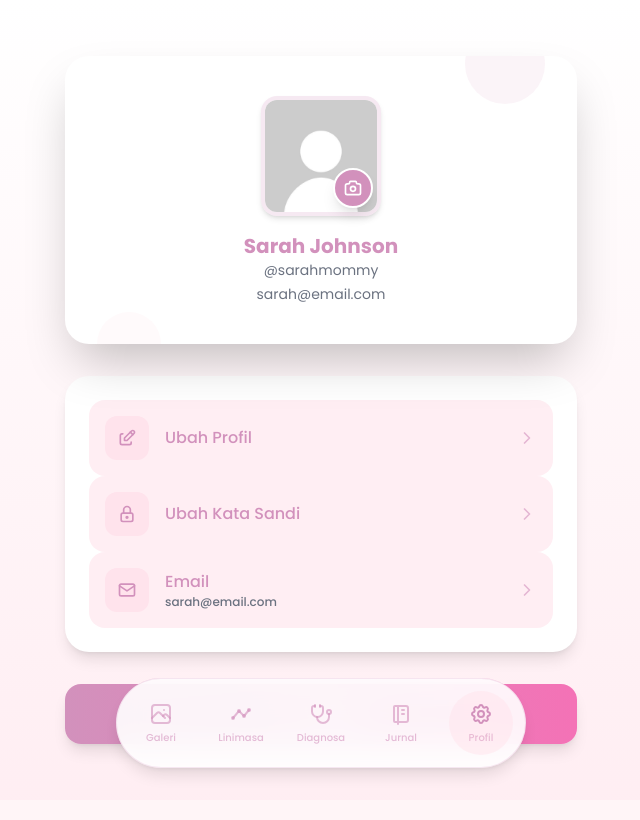
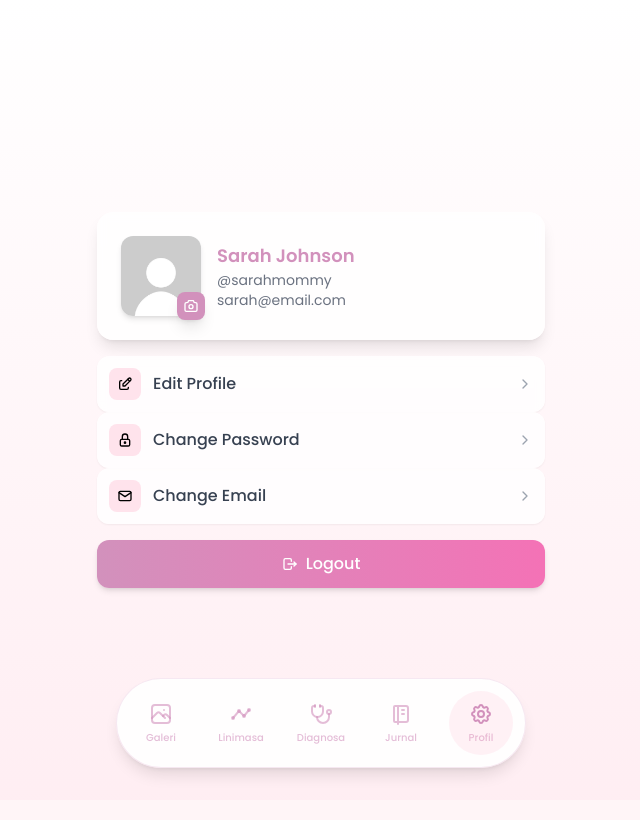
Before and after one commit to Hidayattt24/FE-Velora, a Next.js app: page /main/profile in a window 1280 px wide. Shown: the top 820 px of the page, without its empty margins (319-959 px from the left). Built offline with nearby package versions, Linux system fonts and the light colour scheme.

Commit message:
fix : update ui

```diff
--- a/src/app/main/profile/change-password/page.tsx
+++ b/src/app/main/profile/change-password/page.tsx
@@ -6,71 +6,103 @@ import { motion } from "framer-motion";
 import Link from "next/link";
 
 export default function ChangePasswordPage() {
-  const [password, setPassword] = useState("");
-  const [showPassword, setShowPassword] = useState(false);
+  const [oldPassword, setOldPassword] = useState("");
+  const [newPassword, setNewPassword] = useState("");
+  const [showOldPassword, setShowOldPassword] = useState(false);
+  const [showNewPassword, setShowNewPassword] = useState(false);
 
   return (
-    <div className="min-h-screen flex items-center justify-center bg-gradient-to-b from-white to-[#FFE3EC]/40 px-4 py-8">
-      <div className="bg-white rounded-3xl shadow-2xl p-8 w-full max-w-md relative overflow-hidden">
-        {/* Decorative Circle */}
-        <div className="absolute -top-10 -right-10 w-32 h-32 bg-[#D291BC]/10 rounded-full z-0" />
-        <div className="absolute -bottom-10 -left-10 w-24 h-24 bg-[#D291BC]/10 rounded-full z-0" />
+    <div className="h-screen bg-gradient-to-b from-white to-[#FFE3EC]/40 p-4 md:p-6 flex items-center justify-center">
+      <motion.div
+        initial={{ opacity: 0, y: 20 }}
+        animate={{ opacity: 1, y: 0 }}
+        transition={{ duration: 0.4 }}
+        className="w-full max-w-md relative"
+      >
+        {/* Background decorations */}
+        <div className="absolute -top-8 -left-8 w-24 h-24 bg-[#D291BC]/10 rounded-full blur-xl -z-10" />
+        <div className="absolute -bottom-8 -right-8 w-24 h-24 bg-[#FFE3EC]/30 rounded-full blur-xl -z-10" />
 
-        <div className="relative z-10 flex flex-col items-center mb-8">
-          <div className="bg-[#FFE3EC] p-4 rounded-full mb-3 shadow">
-            <IconLock className="w-8 h-8 text-[#D291BC]" />
+        <div className="bg-white/80 backdrop-blur-sm rounded-2xl shadow-lg p-6">
+          <div className="flex items-center gap-3 mb-6">
+            <div className="bg-[#FFE3EC] p-2 rounded-lg">
+              <IconLock className="w-5 h-5 text-[#D291BC]" />
             </div>
-          <h1 className="text-2xl font-bold text-[#D291BC] text-center">
-            Ubah Kata Sandi
-          </h1>
-          <p className="text-gray-500 text-sm mt-2 text-center max-w-xs">
-            Pastikan kata sandi baru Anda kuat dan mudah diingat.
-          </p>
+            <h1 className="text-xl font-semibold text-[#D291BC]">Change Password</h1>
           </div>
-        <form className="space-y-6 relative z-10">
+
+          <form className="space-y-4">
             <div>
-            <label className="block text-[#D291BC] font-medium mb-1">
-              Kata Sandi Baru
+              <label className="block text-gray-700 text-sm font-medium mb-1">
+                Current Password
               </label>
               <div className="relative">
                 <input
-                type={showPassword ? "text" : "password"}
-                className="w-full px-4 py-3 rounded-xl border border-[#D291BC]/30 focus:border-[#D291BC] focus:ring-2 focus:ring-pink-100 transition-all text-[#D291BC] bg-white pr-12 text-base"
-                value={password}
-                onChange={(e) => setPassword(e.target.value)}
+                  type={showOldPassword ? "text" : "password"}
+                  className="w-full px-3 py-2 rounded-xl border border-[#D291BC]/20 focus:border-[#D291BC] focus:ring-2 focus:ring-[#D291BC]/20 transition-all text-gray-700 bg-white/50 pr-10"
+                  value={oldPassword}
+                  onChange={(e) => setOldPassword(e.target.value)}
                   required
-                placeholder="Masukkan kata sandi baru"
                 />
                 <button
                   type="button"
-                className="absolute right-3 top-1/2 -translate-y-1/2 text-[#D291BC]"
-                onClick={() => setShowPassword((v) => !v)}
-                tabIndex={-1}
+                  className="absolute right-3 top-1/2 -translate-y-1/2 text-gray-400 hover:text-gray-600"
+                  onClick={() => setShowOldPassword(!showOldPassword)}
                 >
-                {showPassword ? (
-                  <IconEyeOff className="w-5 h-5" />
+                  {showOldPassword ? (
+                    <IconEyeOff className="w-4 h-4" />
                   ) : (
-                  <IconEye className="w-5 h-5" />
+                    <IconEye className="w-4 h-4" />
                   )}
                 </button>
               </div>
             </div>
-          <motion.button
-            whileHover={{ scale: 1.02 }}
-            whileTap={{ scale: 0.98 }}
-            type="submit"
-            className="w-full py-3 rounded-xl bg-gradient-to-r from-[#D291BC] to-pink-400 hover:from-pink-400 hover:to-[#D291BC] text-white font-semibold text-lg shadow transition-colors mt-6"
+
+            <div>
+              <label className="block text-gray-700 text-sm font-medium mb-1">
+                New Password
+              </label>
+              <div className="relative">
+                <input
+                  type={showNewPassword ? "text" : "password"}
+                  className="w-full px-3 py-2 rounded-xl border border-[#D291BC]/20 focus:border-[#D291BC] focus:ring-2 focus:ring-[#D291BC]/20 transition-all text-gray-700 bg-white/50 pr-10"
+                  value={newPassword}
+                  onChange={(e) => setNewPassword(e.target.value)}
+                  required
+                />
+                <button
+                  type="button"
+                  className="absolute right-3 top-1/2 -translate-y-1/2 text-gray-400 hover:text-gray-600"
+                  onClick={() => setShowNewPassword(!showNewPassword)}
                 >
-            Simpan Kata Sandi
-          </motion.button>
+                  {showNewPassword ? (
+                    <IconEyeOff className="w-4 h-4" />
+                  ) : (
+                    <IconEye className="w-4 h-4" />
+                  )}
+                </button>
+              </div>
+            </div>
+
+            <div className="flex gap-3 pt-2">
               <Link
                 href="/main/profile"
-            className="block text-center text-[#D291BC] hover:text-pink-400 mt-4 text-sm font-medium transition-colors"
+                className="flex-1 py-2.5 px-4 rounded-xl border border-[#D291BC] text-[#D291BC] font-medium text-center hover:bg-[#D291BC]/5 transition-colors"
               >
-            Kembali ke Profil
+                Cancel
               </Link>
+              <motion.button
+                whileHover={{ scale: 1.01 }}
+                whileTap={{ scale: 0.99 }}
+                type="submit"
+                className="flex-1 py-2.5 px-4 rounded-xl bg-gradient-to-r from-[#D291BC] to-pink-400 text-white font-medium shadow-md"
+              >
+                Save
+              </motion.button>
+            </div>
           </form>
         </div>
+      </motion.div>
     </div>
   );
 }
--- a/src/app/main/profile/edit-email/page.tsx
+++ b/src/app/main/profile/edit-email/page.tsx
@@ -9,52 +9,59 @@ export default function EditEmailPage() {
   const [email, setEmail] = useState("sarah@email.com");
 
   return (
-    <div className="min-h-screen flex items-center justify-center bg-gradient-to-b from-white to-[#FFE3EC]/40 px-4 py-8">
-      <div className="bg-white rounded-3xl shadow-2xl p-8 w-full max-w-md relative overflow-hidden">
-        <div className="absolute -top-10 -right-10 w-32 h-32 bg-[#D291BC]/10 rounded-full z-0" />
-        <div className="absolute -bottom-10 -left-10 w-24 h-24 bg-[#D291BC]/10 rounded-full z-0" />
+    <div className="h-screen bg-gradient-to-b from-white to-[#FFE3EC]/40 p-4 md:p-6 flex items-center justify-center">
+      <motion.div
+        initial={{ opacity: 0, y: 20 }}
+        animate={{ opacity: 1, y: 0 }}
+        transition={{ duration: 0.4 }}
+        className="w-full max-w-md relative"
+      >
+        {/* Background decorations */}
+        <div className="absolute -top-8 -left-8 w-24 h-24 bg-[#D291BC]/10 rounded-full blur-xl -z-10" />
+        <div className="absolute -bottom-8 -right-8 w-24 h-24 bg-[#FFE3EC]/30 rounded-full blur-xl -z-10" />
 
-        <div className="relative z-10 flex flex-col items-center mb-8">
-          <div className="bg-[#FFE3EC] p-4 rounded-full mb-3 shadow">
-            <IconMail className="w-8 h-8 text-[#D291BC]" />
+        <div className="bg-white/80 backdrop-blur-sm rounded-2xl shadow-lg p-6">
+          <div className="flex items-center gap-3 mb-6">
+            <div className="bg-[#FFE3EC] p-2 rounded-lg">
+              <IconMail className="w-5 h-5 text-[#D291BC]" />
             </div>
-          <h1 className="text-2xl font-bold text-[#D291BC] text-center">
-            Edit Email
-          </h1>
-          <p className="text-gray-500 text-sm mt-2 text-center max-w-xs">
-            Masukkan email baru yang aktif dan valid.
-          </p>
+            <h1 className="text-xl font-semibold text-[#D291BC]">Change Email</h1>
           </div>
-        <form className="space-y-6 relative z-10">
+
+          <form className="space-y-4">
             <div>
-            <label className="block text-[#D291BC] font-medium mb-1">
-              Email Baru
+              <label className="block text-gray-700 text-sm font-medium mb-1">
+                New Email Address
               </label>
               <input
                 type="email"
-              className="w-full px-4 py-3 rounded-xl border border-[#D291BC]/30 focus:border-[#D291BC] focus:ring-2 focus:ring-pink-100 transition-all text-[#D291BC] bg-white text-base"
+                className="w-full px-3 py-2 rounded-xl border border-[#D291BC]/20 focus:border-[#D291BC] focus:ring-2 focus:ring-[#D291BC]/20 transition-all text-gray-700 bg-white/50"
                 value={email}
                 onChange={(e) => setEmail(e.target.value)}
                 required
-              placeholder="Masukkan email baru"
+                placeholder="Enter your new email"
               />
             </div>
-          <motion.button
-            whileHover={{ scale: 1.02 }}
-            whileTap={{ scale: 0.98 }}
-            type="submit"
-            className="w-full py-3 rounded-xl bg-gradient-to-r from-[#D291BC] to-pink-400 hover:from-pink-400 hover:to-[#D291BC] text-white font-semibold text-lg shadow transition-colors mt-6"
-          >
-            Simpan Email
-          </motion.button>
+
+            <div className="flex gap-3 pt-2">
               <Link
                 href="/main/profile"
-            className="block text-center text-[#D291BC] hover:text-pink-400 mt-4 text-sm font-medium transition-colors"
+                className="flex-1 py-2.5 px-4 rounded-xl border border-[#D291BC] text-[#D291BC] font-medium text-center hover:bg-[#D291BC]/5 transition-colors"
               >
-            Kembali ke Profil
+                Cancel
               </Link>
+              <motion.button
+                whileHover={{ scale: 1.01 }}
+                whileTap={{ scale: 0.99 }}
+                type="submit"
+                className="flex-1 py-2.5 px-4 rounded-xl bg-gradient-to-r from-[#D291BC] to-pink-400 text-white font-medium shadow-md"
+              >
+                Save
+              </motion.button>
+            </div>
           </form>
         </div>
+      </motion.div>
     </div>
   );
 }
--- a/src/app/main/profile/edit-profile/page.tsx
+++ b/src/app/main/profile/edit-profile/page.tsx
@@ -2,52 +2,77 @@
 
 import { useState } from "react";
 import { motion } from "framer-motion";
+import { IconUser } from "@tabler/icons-react";
+import Link from "next/link";
 
 export default function EditProfilePage() {
   const [fullName, setFullName] = useState("Sarah Johnson");
   const [username, setUsername] = useState("sarahmommy");
 
   return (
-    <div className="min-h-screen flex items-center justify-center bg-gradient-to-b from-white to-[#FFE3EC]/30 px-4">
-      <div className="bg-white rounded-3xl shadow-lg p-8 w-full max-w-md">
-        <h1 className="text-2xl font-bold text-[#D291BC] mb-8 text-center">
-          Edit Profil
-        </h1>
-        <form className="space-y-6">
+    <div className="h-screen bg-gradient-to-b from-white to-[#FFE3EC]/40 p-4 md:p-6 flex items-center justify-center">
+      <motion.div
+        initial={{ opacity: 0, y: 20 }}
+        animate={{ opacity: 1, y: 0 }}
+        transition={{ duration: 0.4 }}
+        className="w-full max-w-md relative"
+      >
+        {/* Background decorations */}
+        <div className="absolute -top-8 -left-8 w-24 h-24 bg-[#D291BC]/10 rounded-full blur-xl -z-10" />
+        <div className="absolute -bottom-8 -right-8 w-24 h-24 bg-[#FFE3EC]/30 rounded-full blur-xl -z-10" />
+
+        <div className="bg-white/80 backdrop-blur-sm rounded-2xl shadow-lg p-6">
+          <div className="flex items-center gap-3 mb-6">
+            <div className="bg-[#FFE3EC] p-2 rounded-lg">
+              <IconUser className="w-5 h-5 text-[#D291BC]" />
+            </div>
+            <h1 className="text-xl font-semibold text-[#D291BC]">Edit Profile</h1>
+          </div>
+
+          <form className="space-y-4">
             <div>
-            <label className="block text-[#D291BC] font-medium mb-1">
-              Nama Lengkap
+              <label className="block text-gray-700 text-sm font-medium mb-1">
+                Full Name
               </label>
               <input
                 type="text"
-              className="w-full px-4 py-2 rounded-xl border border-[#D291BC]/30 focus:border-[#D291BC] focus:ring-2 focus:ring-pink-100 transition-all text-[#D291BC] bg-white"
+                className="w-full px-3 py-2 rounded-xl border border-[#D291BC]/20 focus:border-[#D291BC] focus:ring-2 focus:ring-[#D291BC]/20 transition-all text-gray-700 bg-white/50"
                 value={fullName}
                 onChange={(e) => setFullName(e.target.value)}
                 required
               />
             </div>
             <div>
-            <label className="block text-[#D291BC] font-medium mb-1">
+              <label className="block text-gray-700 text-sm font-medium mb-1">
                 Username
               </label>
               <input
                 type="text"
-              className="w-full px-4 py-2 rounded-xl border border-[#D291BC]/30 focus:border-[#D291BC] focus:ring-2 focus:ring-pink-100 transition-all text-[#D291BC] bg-white"
+                className="w-full px-3 py-2 rounded-xl border border-[#D291BC]/20 focus:border-[#D291BC] focus:ring-2 focus:ring-[#D291BC]/20 transition-all text-gray-700 bg-white/50"
                 value={username}
                 onChange={(e) => setUsername(e.target.value)}
                 required
               />
             </div>
+            <div className="flex gap-3 pt-2">
+              <Link
+                href="/main/profile"
+                className="flex-1 py-2.5 px-4 rounded-xl border border-[#D291BC] text-[#D291BC] font-medium text-center hover:bg-[#D291BC]/5 transition-colors"
+              >
+                Cancel
+              </Link>
               <motion.button
-            whileHover={{ scale: 1.02 }}
-            whileTap={{ scale: 0.98 }}
+                whileHover={{ scale: 1.01 }}
+                whileTap={{ scale: 0.99 }}
                 type="submit"
-            className="w-full py-3 rounded-xl bg-[#D291BC] hover:bg-pink-400 text-white font-semibold text-lg shadow transition-colors mt-6"
+                className="flex-1 py-2.5 px-4 rounded-xl bg-gradient-to-r from-[#D291BC] to-pink-400 text-white font-medium shadow-md"
               >
-            Simpan Perubahan
+                Save
               </motion.button>
+            </div>
           </form>
         </div>
+      </motion.div>
     </div>
   );
 }
--- a/src/app/main/profile/page.tsx
+++ b/src/app/main/profile/page.tsx
@@ -7,7 +7,6 @@ import Image from "next/image";
 import { useState } from "react";
 
 export default function ProfilePage() {
-  // Dummy user data, ganti dengan fetch dari backend jika ada
   const [user] = useState({
     photo: "/main/gallery/photo-profile.jpg",
     fullName: "Sarah Johnson",
@@ -16,97 +15,72 @@ export default function ProfilePage() {
   });
 
   return (
-    <div className="min-h-screen bg-gradient-to-b from-white to-[#FFE3EC]/40 px-2 py-6 flex items-center justify-center">
+    <div className="h-screen bg-gradient-to-b from-white to-[#FFE3EC]/40 p-4 md:p-6 flex items-center justify-center">
       <motion.div
-        initial={{ opacity: 0, y: 30 }}
+        initial={{ opacity: 0, y: 20 }}
         animate={{ opacity: 1, y: 0 }}
-        transition={{ duration: 0.5 }}
-        className="w-full max-w-lg mx-auto relative"
+        transition={{ duration: 0.4 }}
+        className="w-full max-w-md mx-auto relative"
       >
-        {/* Dekorasi background */}
-        <div className="absolute -top-10 -left-10 w-32 h-32 bg-[#D291BC]/10 rounded-full blur-2xl -z-10" />
-        <div className="absolute -bottom-16 -right-10 w-40 h-40 bg-[#FFE3EC]/30 rounded-full blur-2xl -z-10" />
+        {/* Background decorations */}
+        <div className="absolute -top-8 -left-8 w-24 h-24 bg-[#D291BC]/10 rounded-full blur-xl -z-10" />
+        <div className="absolute -bottom-8 -right-8 w-24 h-24 bg-[#FFE3EC]/30 rounded-full blur-xl -z-10" />
 
-        {/* Card Profile */}
-        <div className="bg-white rounded-3xl shadow-2xl p-6 sm:p-10 flex flex-col items-center mb-8 relative overflow-hidden">
-          {/* Animasi lingkaran */}
-          <motion.div
-            initial={{ scale: 0.8, opacity: 0.5 }}
-            animate={{ scale: 1, opacity: 1 }}
-            transition={{ duration: 0.6, type: "spring" }}
-            className="absolute -top-8 right-8 w-20 h-20 bg-[#D291BC]/10 rounded-full z-0"
-          />
-          <motion.div
-            initial={{ scale: 0.8, opacity: 0.5 }}
-            animate={{ scale: 1, opacity: 1 }}
-            transition={{ delay: 0.2, duration: 0.6, type: "spring" }}
-            className="absolute -bottom-8 left-8 w-16 h-16 bg-[#FFE3EC]/20 rounded-full z-0"
-          />
-
-          {/* Foto Profil */}
-          <div className="relative z-10 group">
+        {/* Profile Card */}
+        <div className="bg-white/80 backdrop-blur-sm rounded-2xl shadow-lg p-6 mb-4">
+          <div className="flex items-center gap-4">
+            <div className="relative">
               <Image
                 src={user.photo}
-              alt="Profil"
-              width={120}
-              height={120}
-              className="rounded-2xl object-cover border-4 border-[#D291BC]/20 shadow-md transition-all duration-300 group-hover:scale-105"
+                alt="Profile"
+                width={80}
+                height={80}
+                className="rounded-xl object-cover shadow-md"
               />
               <Link href="/main/profile/edit-photo">
                 <motion.button
-                whileHover={{ scale: 1.1, rotate: 10 }}
-                whileTap={{ scale: 0.95 }}
-                className="absolute bottom-2 right-2 bg-[#D291BC] text-white p-2 rounded-full shadow-lg border-2 border-white"
-                aria-label="Edit Foto"
+                  whileHover={{ scale: 1.1 }}
+                  whileTap={{ scale: 0.9 }}
+                  className="absolute -bottom-1 -right-1 bg-[#D291BC] text-white p-1.5 rounded-lg shadow-lg"
                 >
-                <IconCamera className="w-5 h-5" />
+                  <IconCamera className="w-4 h-4" />
                 </motion.button>
               </Link>
             </div>
-          <motion.h2
-            initial={{ opacity: 0, y: 10 }}
-            animate={{ opacity: 1, y: 0 }}
-            transition={{ delay: 0.2 }}
-            className="text-xl font-bold mt-4 text-[#D291BC] text-center"
-          >
-            {user.fullName}
-          </motion.h2>
-          <p className="text-gray-500 text-sm">@{user.username}</p>
-          <p className="text-gray-500 text-sm mt-1">{user.email}</p>
+            <div className="flex-1">
+              <h2 className="text-lg font-semibold text-[#D291BC]">{user.fullName}</h2>
+              <p className="text-sm text-gray-500">@{user.username}</p>
+              <p className="text-sm text-gray-500">{user.email}</p>
+            </div>
+          </div>
         </div>
 
-        {/* Menu Section */}
-        <div className="bg-white rounded-3xl p-4 sm:p-6 shadow-lg space-y-3 sm:space-y-4">
+        {/* Menu Items */}
+        <div className="space-y-2">
           <ProfileMenuItem
             href="/main/profile/edit-profile"
-            icon={<IconEdit className="w-5 h-5 text-[#D291BC]" />}
-            label="Ubah Profil"
+            icon={<IconEdit className="w-4 h-4" />}
+            label="Edit Profile"
           />
           <ProfileMenuItem
             href="/main/profile/change-password"
-            icon={<IconLock className="w-5 h-5 text-[#D291BC]" />}
-            label="Ubah Kata Sandi"
+            icon={<IconLock className="w-4 h-4" />}
+            label="Change Password"
           />
           <ProfileMenuItem
             href="/main/profile/edit-email"
-            icon={<IconMail className="w-5 h-5 text-[#D291BC]" />}
-            label={
-              <div className="flex flex-col">
-                <span>Email</span>
-                <span className="text-xs text-gray-500">{user.email}</span>
-              </div>
-            }
+            icon={<IconMail className="w-4 h-4" />}
+            label="Change Email"
           />
         </div>
 
         {/* Logout Button */}
         <motion.button
-          whileHover={{ scale: 1.02 }}
-          whileTap={{ scale: 0.98 }}
-          type="button"
-          className="w-full mt-8 py-4 bg-gradient-to-r from-[#D291BC] to-pink-400 text-white font-semibold text-lg rounded-2xl flex items-center justify-center gap-2 shadow-lg hover:from-pink-400 hover:to-[#D291BC] transition-all"
+          whileHover={{ scale: 1.01 }}
+          whileTap={{ scale: 0.99 }}
+          className="w-full mt-4 py-3 bg-gradient-to-r from-[#D291BC] to-pink-400 text-white font-medium rounded-xl flex items-center justify-center gap-2 shadow-md"
         >
-          <IconLogout className="w-5 h-5" />
+          <IconLogout className="w-4 h-4" />
           Logout
         </motion.button>
       </motion.div>
@@ -114,7 +88,6 @@ export default function ProfilePage() {
   );
 }
 
-// Komponen menu profile agar lebih reusable dan konsisten
 function ProfileMenuItem({
   href,
   icon,
@@ -122,19 +95,19 @@ function ProfileMenuItem({
 }: {
   href: string;
   icon: React.ReactNode;
-  label: React.ReactNode;
+  label: string;
 }) {
   return (
     <Link href={href}>
       <motion.div
-        whileHover={{ x: 8, scale: 1.01 }}
-        className="flex items-center justify-between p-4 bg-[#FFE3EC]/60 hover:bg-[#FFE3EC]/90 rounded-2xl cursor-pointer transition-all"
+        whileHover={{ x: 4 }}
+        className="flex items-center justify-between p-3 bg-white/80 backdrop-blur-sm rounded-xl shadow-sm hover:shadow-md transition-all"
       >
-        <div className="flex items-center gap-4">
-          <div className="bg-[#FFE3EC] p-3 rounded-xl">{icon}</div>
-          <span className="font-medium text-[#D291BC]">{label}</span>
+        <div className="flex items-center gap-3">
+          <div className="bg-[#FFE3EC] p-2 rounded-lg">{icon}</div>
+          <span className="font-medium text-gray-700">{label}</span>
         </div>
-        <IconChevronRight className="w-5 h-5 text-[#D291BC]/60" />
+        <IconChevronRight className="w-4 h-4 text-gray-400" />
       </motion.div>
     </Link>
   );
```
Lines whose indentation alone changed are shown as unchanged.
